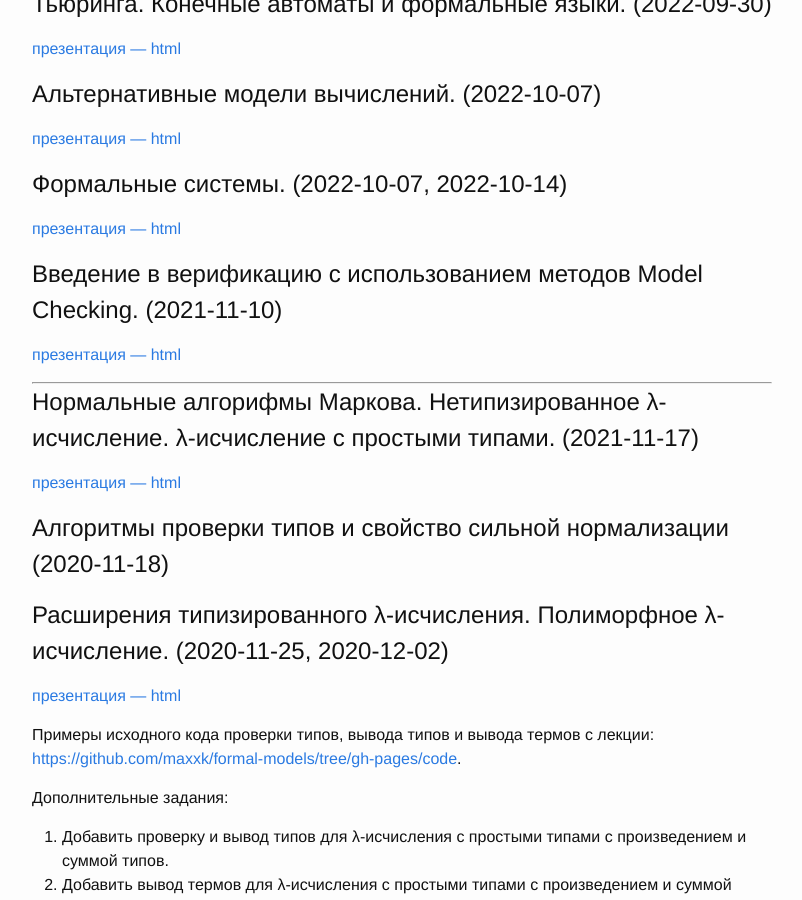
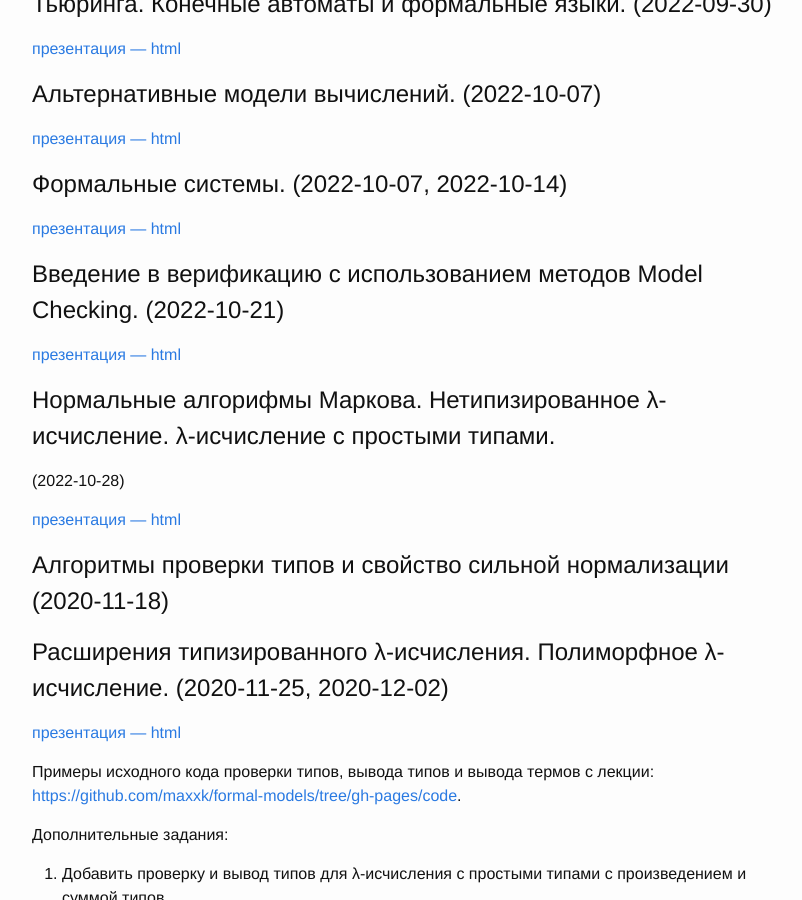
Before and after one commit to maxxk/formal-models, a Jekyll site: the page built from index.md, in a window 1280 px wide and 900 px high, scrolled down 847 px. Shown: the whole window, without its empty margins (238-1040 px from the left). Built offline with Jekyll 4.4.1, drawn with Linux system fonts in a browser that asks for light colours; our own code applies the rules of GitHub Pages for plain Markdown files.

Commit message:
06 index only

```diff
--- a/index.md
+++ b/index.md
@@ -47,14 +47,13 @@ layout: default
 [презентация — html](presentations/04-Logics.html)
 
 
-## Введение в верификацию с использованием методов Model Checking. (2021-11-10)
+## Введение в верификацию с использованием методов Model Checking. (2022-10-21)
 
 [презентация — html](presentations/04-Model-Checking.html)
 
 
-<hr/>
-
-## Нормальные алгорифмы Маркова. Нетипизированное λ-исчисление. λ-исчисление с простыми типами. (2021-11-17)
+## Нормальные алгорифмы Маркова. Нетипизированное λ-исчисление. λ-исчисление с простыми типами.
+(2022-10-28)
 
 [презентация — html](presentations/06-Markov-Refal-Lambda-calculus.html)
 
```
